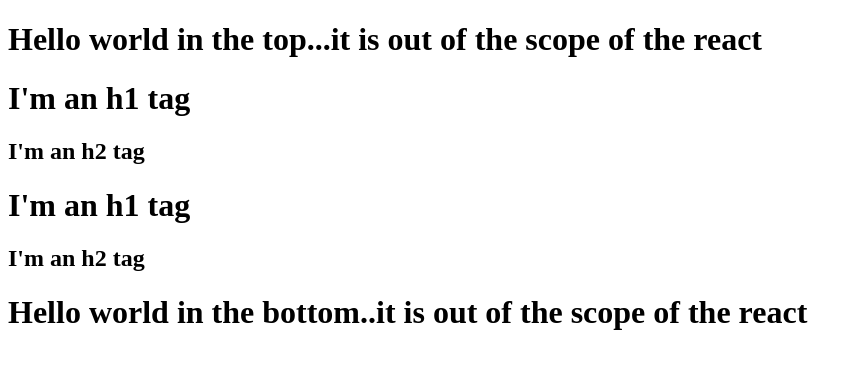
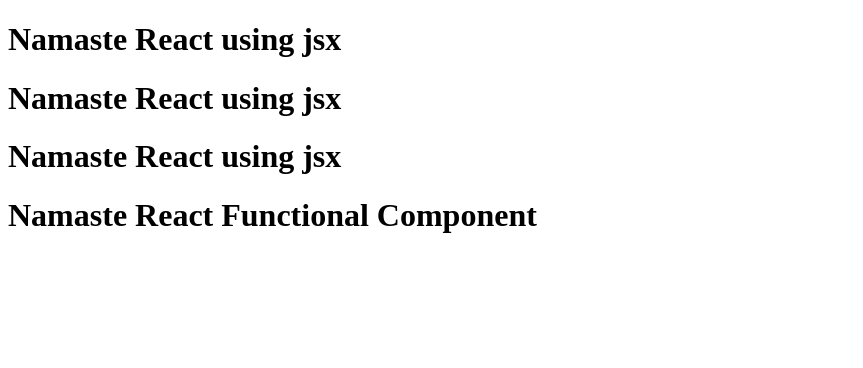
Before and after one commit to sbmraj03/Namaste-React-new-, a React app: page / in a window 1280 px wide. Shown: the whole page, without its empty margins (0-863 px from the left). Built offline with nearby package versions, Linux system fonts and the light colour scheme.

Commit message:
Ep3->Laying the foundation

```diff
--- a/App.js
+++ b/App.js
@@ -1,75 +1,180 @@
 import React from "react";
 import ReactDOM from "react-dom/client";
 
-const parent= React.createElement("div",{id: "parent"},[
-    React.createElement("div",{id:"child1"},[
-        React.createElement("h1",{},"I'm an h1 tag"),
-        React.createElement("h2",{},"I'm an h2 tag"),
-    ]),
-    React.createElement("div",{id: "child2"},[
-        React.createElement("h1",{},"I'm an h1 tag"),
-        React.createElement("h2",{},"I'm an h2 tag"),
-    ]),
-]);
+const Title= () => (
+    <h1 className="head" tabIndex="5">
+        Namaste React using jsx
+    </h1>
+);
+
+const HeadingComponent=()=> (
+    <div id="container">
+       {Title()}
+       {<Title/>}
+       {<Title></Title>}
+        <h1 className="heading"> Namaste React Functional Component</h1>
+    </div>
+);
+
+const root= ReactDOM.createRoot(document.getElementById("root"));
+root.render(<HeadingComponent/>);
 
 
-const root= ReactDOM.createRoot(document.getElementById("root"));
-root.render(parent);
 
 
 
 /**
- * 1. npm init (test command: jest, keyword: namaste react,akshay sain,S.R)
- *    we will get package.json a/f s1 (package.json is a configuration for npm)
- *      npm needs package.json->  to help identify the project and handle dependencies.
- * Bundlres->   a development tool that combines many JavaScript code files into a single one that is production-ready loadable in the browser
- * webpack,vite,parcel these all are bundlers
+*           // creating react elem using core react
+            const heading = React.createElement(
+                "h1",
+                { id:"heading"},
+                "Namaste React"
+            );
+
+            const root= ReactDOM.createRoot(document.getElementById("root"));
+            root.render(<HeadingComponent/>);
+ */
+
+
+
+/**
+ *      // JSX -> this is not html inside js...it is html/xml like syntax
+*       // creating react element usign jsx
+        const jsxHeading= (
+                <h1 id="heading">
+                    Namaste React using JSX
+                </h1>
+        );
+
+        const root= ReactDOM.createRoot(document.getElementById("root"));
+        root.render(jsxHeading);
+ */
+
+
+/**
+ * there is no diff btw jsxheading and heading both are obj
+ * Our browser doesnt understand jsx...js engines can only read ES6 code
+ * But jsx code is working cz of parcel...jsx code is transpiled b/f it reaches to js engines and who does it? it is done by Babel
+ * Parcel already have Babel...babel is a js compiler or transpiler..it converts the jsx to react code
+ * jsx is converted to react.createElement and then it is later on it is converted to js object and then to html element
  *
- * 2. npm install -D parcel (-D means i want parcel as a dev dependencies)
- *  dev dependencies-> req in developmet phase that is when we are developing our app
- *  normal dep-> used in production also
- *
- * In package.json under devdependencies we will find ~ and ^ sign(tidle and caret)
- * ~: it install the "MAJOR" version of parcel release
- * ^: it automatically upgrade parcel to the new "MINOR" version of parcel release
- * no sign: no upgrade
- * t/f it is safe to use ^ because if major version is installed then alot of code will break
- *
- * 3. In the test of script in package.json write "test": "jest" you will know abt it later
- *      we can also use script to ignite our app like-> "start": "parcel index.html",
-                                                        "build": "parcel build index.html"
-                                                now we just have to use npm run start or npm start
+ * Diff btw jsx and html -> jsx has className while html has class
+ *                          jsx uses camelcase while html has normal small alphabets
+ * If you want to write jsx in multiple lines then have to write inside () o/w for one liner no need to use ()
+ *      eg-> const jsxHeading= <h1 id="heading">Namaste React using JSX</h1>;
  *
  *
- * a/f s2 we wil get node modules && package-lock.json (it keeps the track of the exact version of teh depedencies that is being installed)
- * node modules-> it has all the packages inside it that we will use (our proj need parcel and parcel needs its own dependies and its dependies also depended on the other dependendcies "THESE ALL ARE KNOWN AS TRANSITIVE DEPENDENCIES")
- * every dependencies have its own package.json and many other things thats why node modules is huge
  *
- * put node modules in gitignore as we dont want it to go into production b/c it can be automatically recreated using package.json and package-lock.json just type npm install it will reinstall the node modules if it gets deleted
- * package.json and package-lock.json have the version of the dependencies t/f these are needed in the production
- *
- * 4. npm parcel index.html (app gets ignited)
- * npx parcel package_name means to execute a package while npm is just
- * when we do npx parcel goes to the source index.html and build a dev built for our app and host that dev built to local host 1234 if that is busy then it host the built to a new location
- *
- * cdn link is not good to use -> it is a costly operation as we dont want to get our react from some other network call as we can already have it inside the node modules and the second thing is if some other version of react comes then we always have to change the cdn link to the new version
- * t/f we can install react as a package inside our node modules
- *
- * 5. npm install react (react comes in the ndoe modules and the package.json and package-lock.json)
- * 6. npm i react-dom (i is short form of install)
- * everytime we want to see our development we have to ignite our app usign npx parcel index.html
- *
- * 7. npx parcel index.html (creates .parcel-cache and dist for faster build)
- * use import from "react"; means react is coming from the node modules earlier it was coming from the cdn link
- * parcel beautifies the uix of the error
- *
- * import is not a normal js file t/f to use it we have to write type="module" in the script...it tells the browser tha it is of type module and not the normal js file
- *
- * npx parcel build index.html -> this is a production build(but it will give error...remove main from package.json...main is actually entry pt. of the parcel which is conflicting with the index.html)
- *
- * dist and parcel-cache can be regenerated t/f these have to be pushed into the .gitignore
- *
- * BrowserList -> gives us permit to decide on which browsers version we want our code to run
+ * React Component -> class based component => old way => uses js classes => no one writes in this way
+ *                    functional component => uses js fxn => have to use this only
+ * functional component => fxn which returns some piece of jsx code/ returns react element
+ *      if there is only one line used then can skip return
+ *      in the below code HeadingComponent1 and HeadingComponent2 both are the same thing
+                    const Title= () => (
+                                    <h1 className="head" tabIndex="5">
+                                        Namaste React using jsx
+                                    </h1>
+                                );
+*                    // React Fxnal Component
+
+                    const HeadingComponent1= () => {
+                        return <h1 className="heading">Namaste React Functional Component</h1>;
+                    };
+
+                    const HeadingComponent2= () => (
+                        <h1 className="heading">Namaste React Functional Component</h1>
+)
+ */
+
+
+
+/**
+ * Component Composition-> we used functional component title inside another functional component this ika comp composition
+ * Inside JSX code if we use curly bracket {}, then we can write any js code inside this curly bracket
+ *              eg-> const number=300;
+                    const HeadingComponent=()=> (
+                        <div id="container">
+                            <Title/>
+                            <Title></Title>  //both type of Title are same
+                            {number} {2+3} {"my name is khan"} {console.log(HeadingComponent)}
+                            <h1 className="heading"> Namaste React Functional Component</h1>
+                        </div>
+                    );
+
+                    const root= ReactDOM.createRoot(document.getElementById("root"));
+                    root.render(<HeadingComponent/>);
  *
  *
  */
+
+
+/**
+*       // Inserting js variable or react elem inside functional comp
+        const title= (
+            <h1 className="head" tabIndex="5">
+                Namaste React using jsx
+            </h1>
+        );
+
+        const HeadingComponent=()=> (
+            <div id="container">
+            {title}
+                <h1 className="heading"> Namaste React Functional Component</h1>
+            </div>
+        );
+
+        const root= ReactDOM.createRoot(document.getElementById("root"));
+        root.render(<HeadingComponent/>);
+ */
+
+
+
+/**
+*      // inserting elem inside elem
+        const elem= <span>React element</span>
+        const title= (
+            <h1 className="head" tabIndex="5">
+                {elem}
+                Namaste React using jsx
+            </h1>
+        );
+
+        const root= ReactDOM.createRoot(document.getElementById("root"));
+        root.render(title);
+
+ */
+
+
+
+
+/**
+ *    // what if data coming from api call is some malicious data that can attack our system=> then jsx wil sanitize this data b/f running into our system...and this type of attack ika cross site scripting attack
+        const data= api.getData();
+
+        const HeadingComponent=()=> (
+            <div id="container">
+            {data}
+                <h1 className="heading"> Namaste React Functional Component</h1>
+            </div>
+        );
+ */
+
+
+
+/**
+ *      // 3 ways to use functiona component inside another functional component
+        const Title= () => (
+            <h1 className="head" tabIndex="5">
+                Namaste React using jsx
+            </h1>
+        );
+
+        const HeadingComponent=()=> (
+            <div id="container">
+            {Title()}
+            {<Title/>}
+            {<Title></Title>}
+                <h1 className="heading"> Namaste React Functional Component</h1>
+            </div>
+        );
+ */
--- a/index.html
+++ b/index.html
@@ -7,20 +7,15 @@
     <title>Namste React</title>
 </head>
 <body>
-    <h1>Hello world in the top...it is out of the scope of the react</h1>
-    <!-- react will work after line 11 and line 10 will be printed as it is -->
 
     <div id="root">
-            <h1>hello S.R</h1>
+            <h1>Not Rendered</h1>
         </div>
-        <!-- anything inside root will be erased with app.js (root.render) -->
-    <h1>Hello world in the bottom..it is out of the scope of the react</h1>
 
 
         <script type="module" src="./App.js">
         </script>
 
 
-    <!-- order of the files matters very much...app.js will always come after the cdn link -->
 </body>
 </html>
```
